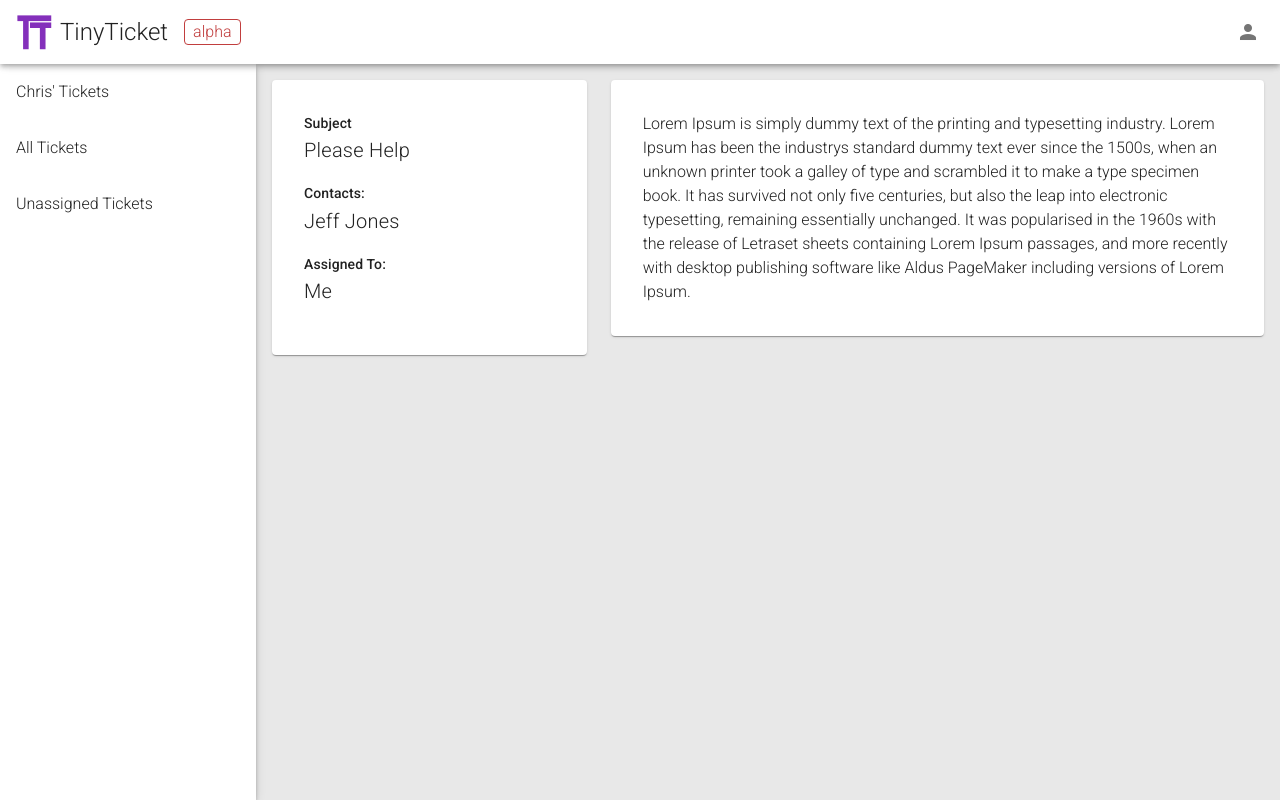
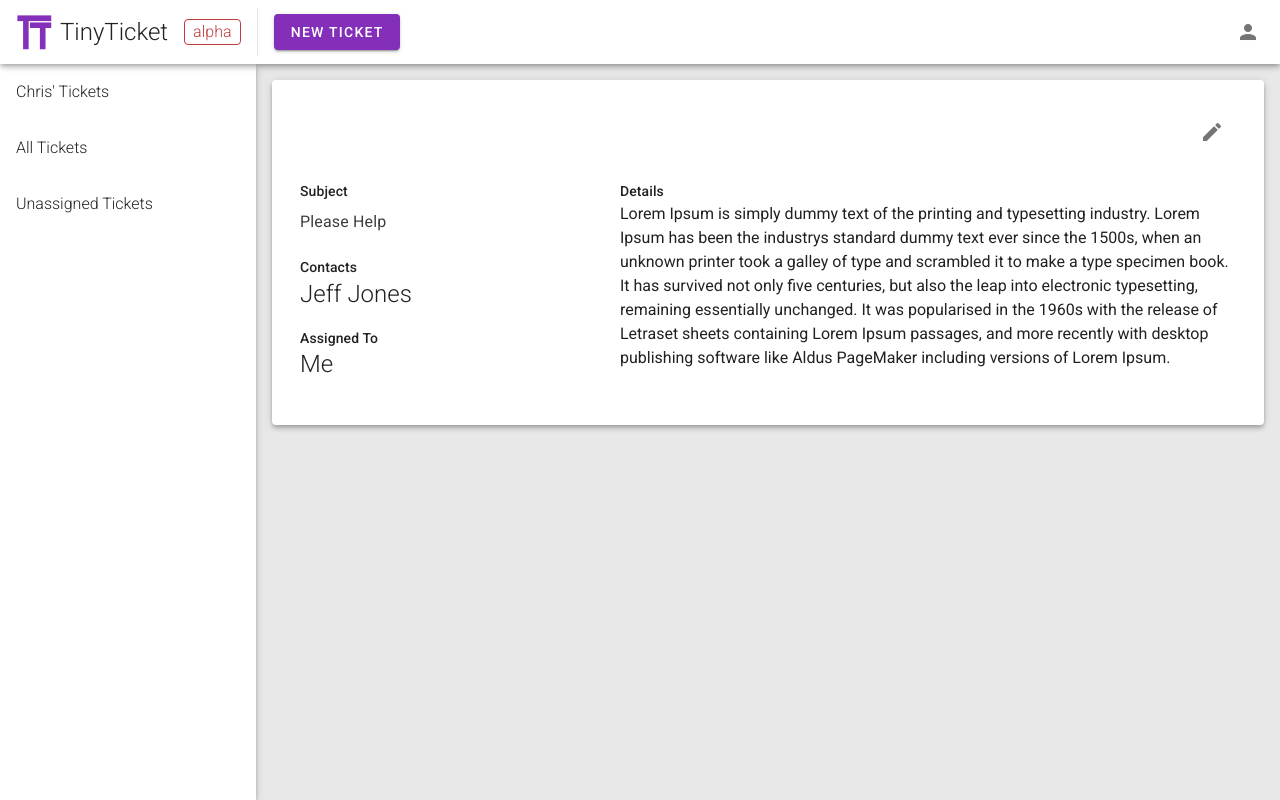
Before and after one commit to chris-oleson/tinyticket, a Vue app: page /ticket/1 in a window 1280 px wide. Built offline with nearby package versions, Linux system fonts and the light colour scheme.

Commit message:
adding ticket editing

```diff
--- a/src/components/SideBar.vue
+++ b/src/components/SideBar.vue
@@ -1,7 +1,7 @@
 <template>
     <v-navigation-drawer permanent floating elevation="4">
         <v-list class="font-weight-light pa-0">
-            <v-list-item v-for="view, index in store.views" v-bind:key="view" replace slim class="py-4" @click="changeView(view, index)">{{ view.name }}</v-list-item>
+            <v-list-item v-for="view in store.views" v-bind:key="view" replace slim class="py-4" @click="changeView(view.position)">{{ view.name }}</v-list-item>
         </v-list>
     </v-navigation-drawer>
 </template>
--- a/src/components/TopBar.vue
+++ b/src/components/TopBar.vue
@@ -5,6 +5,10 @@
             <h2 class="font-weight-light ml-2">TinyTicket</h2>
         </router-link>
         <v-card class="font-weight-light text-error px-2" variant="outlined">alpha</v-card>
+
+        <v-divider inset vertical class="mx-4"/>
+
+        <v-btn variant="elevated" color="primary">New Ticket</v-btn>
 
         <v-spacer/>
 
--- a/src/pinia.js
+++ b/src/pinia.js
@@ -62,7 +62,7 @@ export const useStore = defineStore('store', {
                 updated: '2/19/2024, 8:02:27 AM',
                 contacts: ['Jeff Jones'],
                 subject: 'Please Help',
-                contents: `Lorem Ipsum is simply dummy text of the printing and typesetting industry.
+                details: `Lorem Ipsum is simply dummy text of the printing and typesetting industry.
                     Lorem Ipsum has been the industrys standard dummy text ever since the 1500s, when an unknown printer took a galley of type and scrambled it to make a type specimen book.
                     It has survived not only five centuries, but also the leap into electronic typesetting, remaining essentially unchanged.
                     It was popularised in the 1960s with the release of Letraset sheets containing Lorem Ipsum passages,
@@ -76,7 +76,7 @@ export const useStore = defineStore('store', {
                 updated: '2/19/2024, 8:02:27 AM',
                 contacts: ['Mark Smith', 'Bilbo Baggins'],
                 subject: 'AAAAHHH',
-                contents: `Lorem Ipsum is simply dummy text of the printing and typesetting industry.
+                details: `Lorem Ipsum is simply dummy text of the printing and typesetting industry.
                     Lorem Ipsum has been the industrys standard dummy text ever since the 1500s, when an unknown printer took a galley of type and scrambled it to make a type specimen book.
                     It has survived not only five centuries, but also the leap into electronic typesetting, remaining essentially unchanged.
                     It was popularised in the 1960s with the release of Letraset sheets containing Lorem Ipsum passages,
--- a/src/views/Settings.vue
+++ b/src/views/Settings.vue
@@ -43,6 +43,8 @@ const store = useStore()
 function addView() {
     // Backend request
     store.views.push({
+        id: 0,
+        position: store.views.length,
         name: "New View",
         filters: {
             assignedTo: 'Any',
--- a/src/views/Ticket.vue
+++ b/src/views/Ticket.vue
@@ -1,30 +1,45 @@
 <template>
-    <v-container fluid>
-        <v-row>
-            <v-col cols="4">
-                <v-card class="pa-8 font-weight-light">
-                    <div class="text-subtitle-2">Subject </div>
-                    <div class="text-h6 font-weight-light mb-4">{{ ticket.subject }}</div>
-                    <div class="text-subtitle-2">Contacts: </div>
-                    <div class="text-h6 font-weight-light mb-4">{{ parseArray(ticket.contacts) }}</div>
-                    <div class="text-subtitle-2">Assigned To: </div>
-                    <div class="text-h6 font-weight-light mb-4">{{ parseArray(ticket.assignedTo) }}</div>
-                </v-card>
-            </v-col>
-            <v-col cols="8">
-                <v-card class="pa-8 font-weight-light">
-                    <div>{{ ticket.contents }}</div>
-                </v-card>
+    <v-card elevation="4" class="ma-4 pa-4">
+        <v-row class="ma-0">
+            <v-col class="text-right">
+                <v-btn v-if="!editing" icon="mdi-pencil" variant="plain" @click="editing = true"></v-btn>
+                <v-btn v-if="editing" icon="mdi-content-save" variant="plain" @click="editing = false"></v-btn>
+                <v-btn v-if="editing" icon="mdi-cancel" variant="plain" @click="editing = false"></v-btn>
             </v-col>
         </v-row>
-    </v-container>
+
+        <v-row class="ma-0">
+            <v-col cols="4">
+                <div class="text-subtitle-2">Subject</div>
+                <v-text-field density="compact" :variant="editing ? 'underlined' : 'plain'">{{ ticket.subject }}</v-text-field>
+                <div class="text-subtitle-2">Contacts</div>
+                <div v-if="!editing" class="text-h5 font-weight-light mb-4">{{ parseArray(ticket.contacts) }}</div>
+                <v-text-field v-else density="compact"></v-text-field>
+                <div class="text-subtitle-2">Assigned To</div>
+                <div v-if="!editing" class="text-h5 font-weight-light mb-4">{{ parseArray(ticket.assignedTo) }}</div>
+                <v-text-field v-else density="compact"></v-text-field>
+            </v-col>
+
+            <v-col cols="8">
+                <div class="text-subtitle-2">Details</div>
+                <div>{{ ticket.details }}</div>
+            </v-col>
+        </v-row>
+    </v-card>
 </template>
 
 <script setup>
+import { ref } from 'vue'
 import { useStore } from '/src/pinia'
 const store = useStore()
 import {useRoute } from 'vue-router'
 const route = useRoute()
+
+const editing = ref(false)
+const subject = ref('')
+const contacts = ref([])
+const details = ref('')
+const assignedTo = ref([])
 
 function parseArray(array) {
     return array.join(", ")
--- a/src/vuetify.js
+++ b/src/vuetify.js
@@ -13,7 +13,7 @@ export default createVuetify({
             light: {
                 dark: false,
                 colors: {
-                    primary: '#336abc',
+                    primary: '#832fba',
                     background: '#e8e8e8',
                     accent: '#aed581',
                     secondary: '#ffffff',
@@ -25,7 +25,7 @@ export default createVuetify({
             dark: {
                 dark: true,
                 colors: {
-                    primary: '#033580',
+                    primary: '#832fba',
                     accent: '#3d4b2f',
                     secondary: '#272727',
                     success: '#83af50',
```
